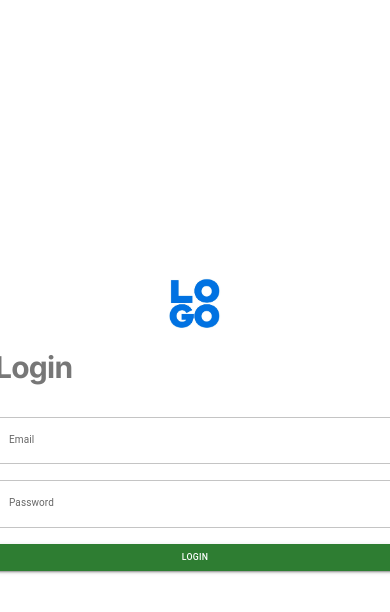
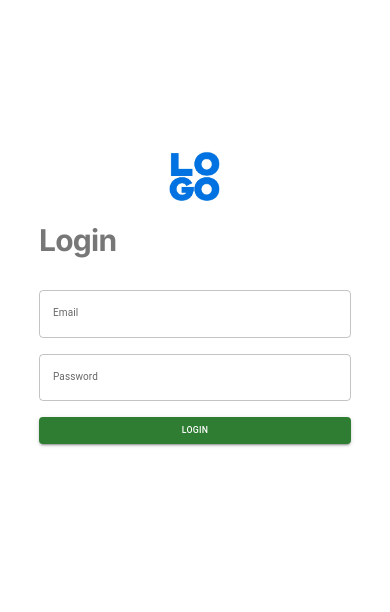
Before and after one commit to Subhash106/rkv-sales, a React app: page / in a window 390 px wide. Shown: the top 612 px of the page. Built offline with nearby package versions, Linux system fonts and the light colour scheme.

Commit message:
improved login page design for mobile devices

```diff
--- a/src/components/Login/style.css
+++ b/src/components/Login/style.css
@@ -3,10 +3,14 @@
   align-content: center;
   justify-content: center;
   width: 100vw;
-  height: 100vh;
+  height: 70vh;
 
   &__container {
     width: 40rem;
+
+    @media (max-width: 37.5em) {
+      width: 80vw;
+    }
   }
 }
 
```
Also changed, not shown: 1 other file (tests, documents, lock files or other folders).
